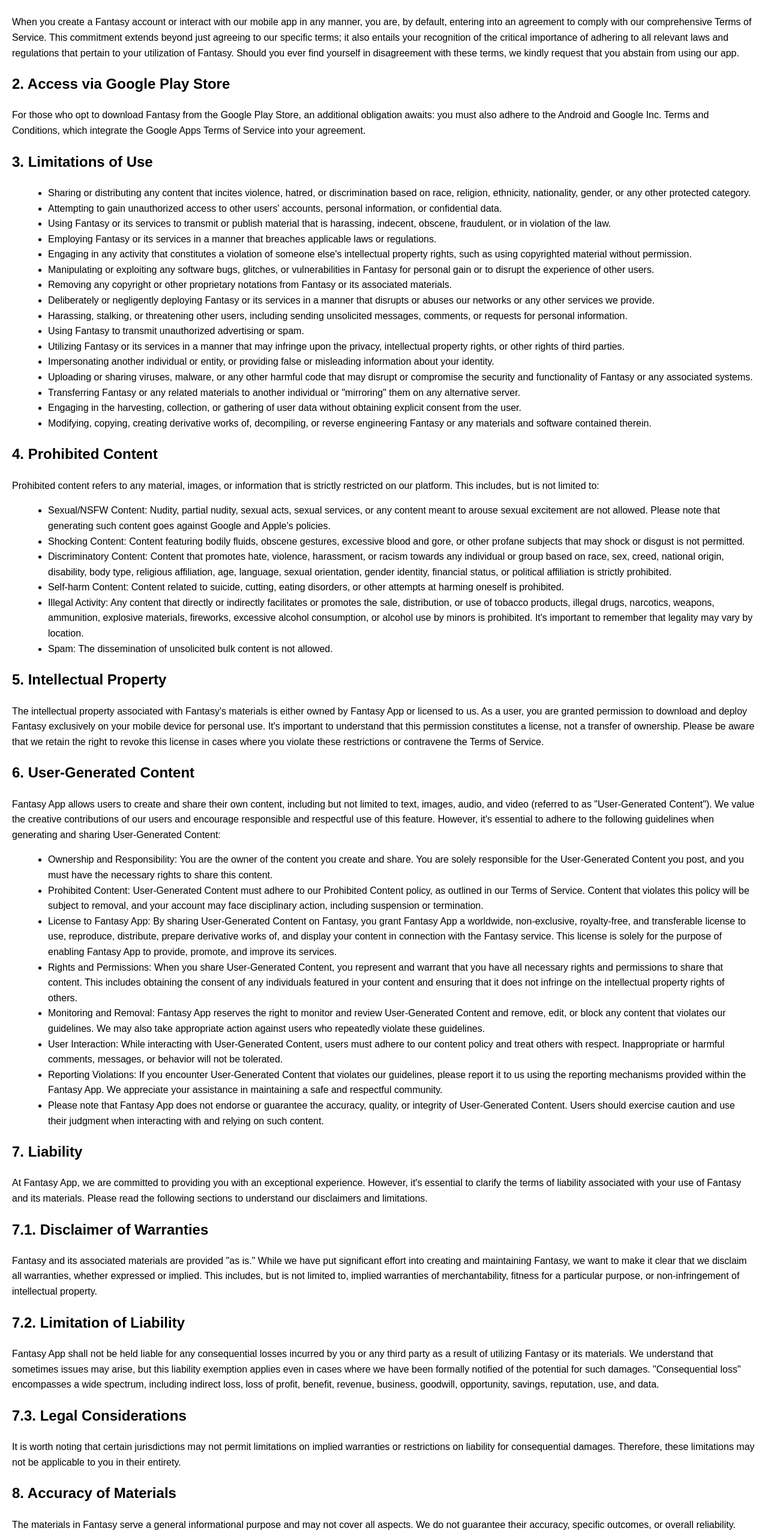
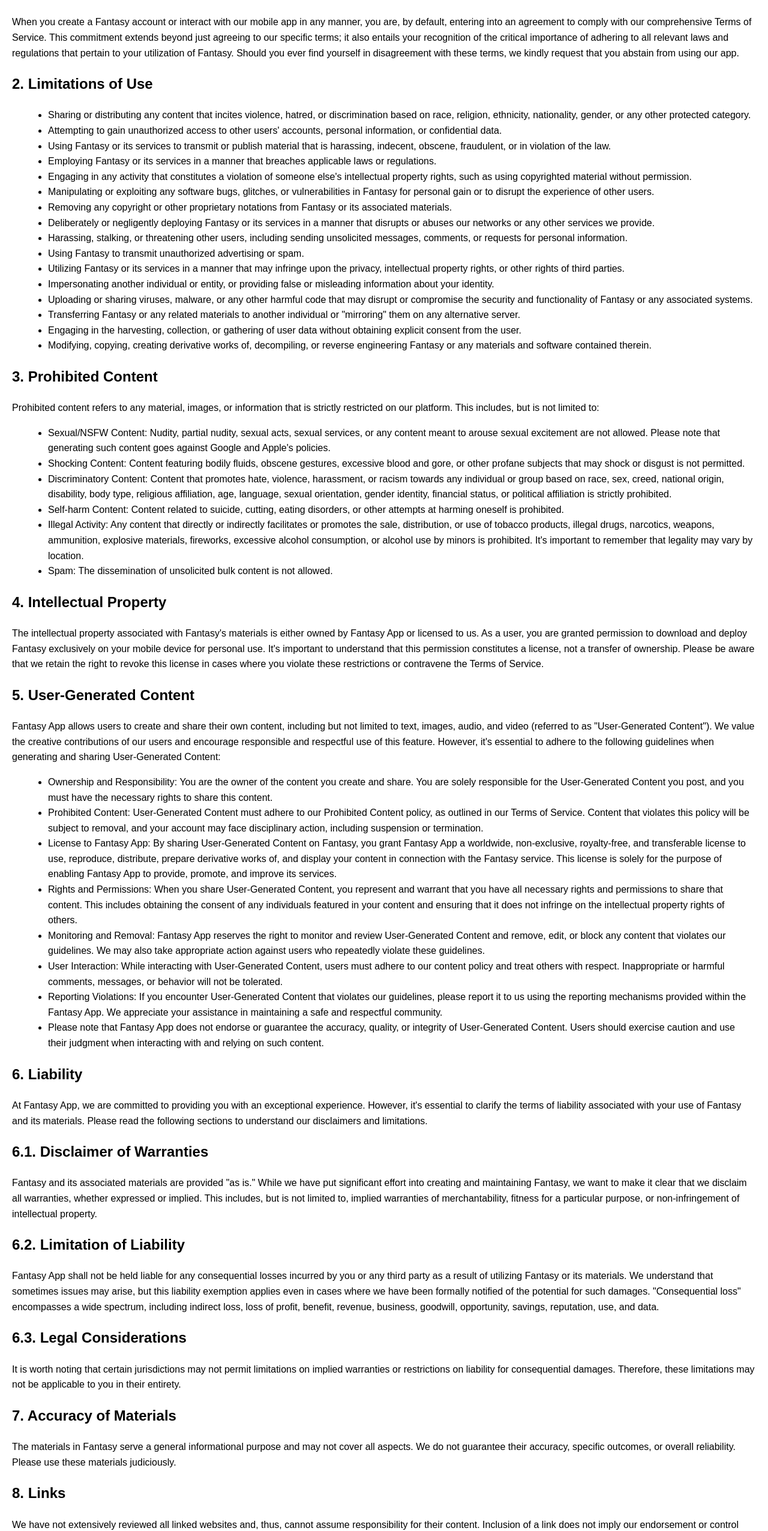
Before and after one commit to PegasusStudio/PegasusStudio.github.io, a plain HTML site: page fantasy/terms_and_conditions.html in a window 1280 px wide. Shown: the part 128-2680 px from the top of the page at 60% size. Drawn offline with Linux system fonts and the light colour scheme.

Commit message:
Update terms_and_conditions.html

```diff
--- a/fantasy/terms_and_conditions.html
+++ b/fantasy/terms_and_conditions.html
@@ -43,12 +43,7 @@
   </section>
 
   <section>
-    <h2>2. Access via Google Play Store</h2>
-    <p>For those who opt to download Fantasy from the Google Play Store, an additional obligation awaits: you must also adhere to the Android and Google Inc. Terms and Conditions, which integrate the Google Apps Terms of Service into your agreement.</p>
-  </section>
-
-  <section>
-    <h2>3. Limitations of Use</h2>
+    <h2>2. Limitations of Use</h2>
     <ul>
       <li>Sharing or distributing any content that incites violence, hatred, or discrimination based on race, religion, ethnicity, nationality, gender, or any other protected category.</li>
       <li>Attempting to gain unauthorized access to other users' accounts, personal information, or confidential data.</li>
@@ -70,7 +65,7 @@
   </section>
 
   <section>
-    <h2>4. Prohibited Content</h2>
+    <h2>3. Prohibited Content</h2>
     <p>Prohibited content refers to any material, images, or information that is strictly restricted on our platform. This includes, but is not limited to:</p>
     <ul>
       <li>Sexual/NSFW Content: Nudity, partial nudity, sexual acts, sexual services, or any content meant to arouse sexual excitement are not allowed. Please note that generating such content goes against Google and Apple's policies.</li>
@@ -83,12 +78,12 @@
   </section>
 
   <section>
-    <h2>5. Intellectual Property</h2>
+    <h2>4. Intellectual Property</h2>
     <p>The intellectual property associated with Fantasy's materials is either owned by Fantasy App or licensed to us. As a user, you are granted permission to download and deploy Fantasy exclusively on your mobile device for personal use. It's important to understand that this permission constitutes a license, not a transfer of ownership. Please be aware that we retain the right to revoke this license in cases where you violate these restrictions or contravene the Terms of Service.</p>
   </section>
 
   <section>
-    <h2>6. User-Generated Content</h2>
+    <h2>5. User-Generated Content</h2>
     <p>Fantasy App allows users to create and share their own content, including but not limited to text, images, audio, and video (referred to as "User-Generated Content"). We value the creative contributions of our users and encourage responsible and respectful use of this feature. However, it's essential to adhere to the following guidelines when generating and sharing User-Generated Content:</p>
     <ul>
       <li>Ownership and Responsibility: You are the owner of the content you create and share. You are solely responsible for the User-Generated Content you post, and you must have the necessary rights to share this content.</li>
@@ -103,57 +98,61 @@
   </section>
 
   <section>
-    <h2>7. Liability</h2>
+    <h2>6. Liability</h2>
     <p>At Fantasy App, we are committed to providing you with an exceptional experience. However, it's essential to clarify the terms of liability associated with your use of Fantasy and its materials. Please read the following sections to understand our disclaimers and limitations.</p>
   </section>
 
   <section>
-    <h2>7.1. Disclaimer of Warranties</h2>
+    <h2>6.1. Disclaimer of Warranties</h2>
     <p>Fantasy and its associated materials are provided "as is." While we have put significant effort into creating and maintaining Fantasy, we want to make it clear that we disclaim all warranties, whether expressed or implied. This includes, but is not limited to, implied warranties of merchantability, fitness for a particular purpose, or non-infringement of intellectual property.</p>
   </section>
 
   <section>
-    <h2>7.2. Limitation of Liability</h2>
+    <h2>6.2. Limitation of Liability</h2>
     <p>Fantasy App shall not be held liable for any consequential losses incurred by you or any third party as a result of utilizing Fantasy or its materials. We understand that sometimes issues may arise, but this liability exemption applies even in cases where we have been formally notified of the potential for such damages. "Consequential loss" encompasses a wide spectrum, including indirect loss, loss of profit, benefit, revenue, business, goodwill, opportunity, savings, reputation, use, and data.</p>
   </section>
 
   <section>
-    <h2>7.3. Legal Considerations</h2>
+    <h2>6.3. Legal Considerations</h2>
     <p>It is worth noting that certain jurisdictions may not permit limitations on implied warranties or restrictions on liability for consequential damages. Therefore, these limitations may not be applicable to you in their entirety.</p>
   </section>
 
   <section>
-    <h2>8. Accuracy of Materials</h2>
+    <h2>7. Accuracy of Materials</h2>
     <p>The materials in Fantasy serve a general informational purpose and may not cover all aspects. We do not guarantee their accuracy, specific outcomes, or overall reliability. Please use these materials judiciously.</p>
   </section>
 
   <section>
-    <h2>9. Links</h2>
+    <h2>8. Links</h2>
     <p>We have not extensively reviewed all linked websites and, thus, cannot assume responsibility for their content. Inclusion of a link does not imply our endorsement or control over the linked site. Using linked websites is at your own risk. We recommend conducting due diligence to assess the suitability and trustworthiness of any linked sites.</p>
   </section>
 
   <section>
-    <h2>10. Right to Terminate</h2>
+    <h2>9. Right to Terminate</h2>
     <p>Fantasy App reserves the right to suspend or terminate your Fantasy account and your corresponding rights to utilize the app in the event of any breach of these Terms of Service. This action is taken to uphold our commitment to compliance, user safety, and the preservation of a secure and enjoyable user environment.</p>
   </section>
 
   <section>
-    <h2>11. Governing Law</h2>
-    <p>These Terms of Service are subject to the governance and interpretation of the laws of the United States. In the event of any legal disputes or claims arising from or relating to these Terms of Service, you explicitly agree to submit to the exclusive jurisdiction of federal and state courts within the United States. This stipulation is aimed at ensuring a coherent legal framework and a fair resolution of any potential conflicts.</p>
+    <h2>10. License</h2>
+    <p>By using our services, you agree to follow our main Terms of Service as outlined in this document. Additionally, certain features or aspects of our services may be subject to a separate licensing term, including:</p>
+    <ul>
+      <li><a href="https://huggingface.co/spaces/CompVis/stable-diffusion-license">CreativeML Open RAIL-M License</a></li>
+    </ul>
+    <p>It is your responsibility to review and comply with this specific licensing term, which is an integral part of your agreement with us.</p>
   </section>
 
   <section>
-    <h2>12. Automatic Updates</h2>
+    <h2>11. Automatic Updates</h2>
     <p>In the interest of maintaining a secure and updated user experience, we seek your permission to download and install updates to Fantasy on your device, in accordance with your privacy preferences. Your prerogative to revoke this permission remains in effect at all times, exercisable by deleting Fantasy from your device.</p>
   </section>
 
   <section>
-    <h2>13. Updates to Terms of Service</h2>
+    <h2>12. Updates to Terms of Service</h2>
     <p>To keep our platform responsive, we periodically review and adjust these Terms of Service at our discretion. Any changes will be promptly updated on this page and, when deemed necessary, you may be notified through the app. Please be aware that any modifications to these terms will take effect immediately upon publication.</p>
   </section>
 
   <section>
-    <h2>14. Contact Us</h2>
+    <h2>13. Contact Us</h2>
     <p>In order to resolve a complaint regarding the Services or to receive further information regarding use of the Services, please email us at: <a href="mailto:fantasy@pegasusstudio.net">fantasy@pegasusstudio.net</a></p>
   </section>
 </body>
```
